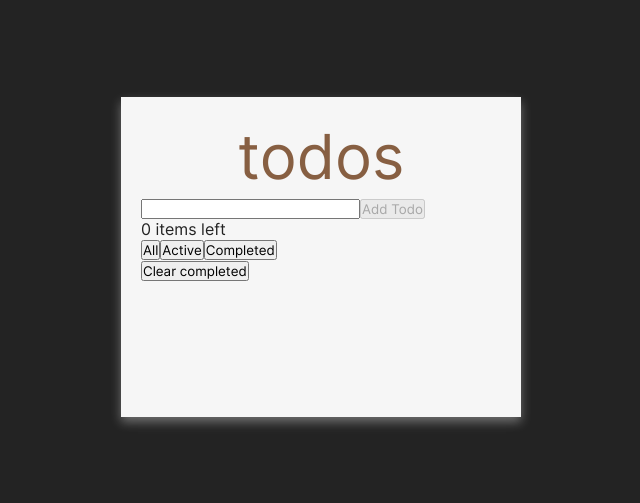
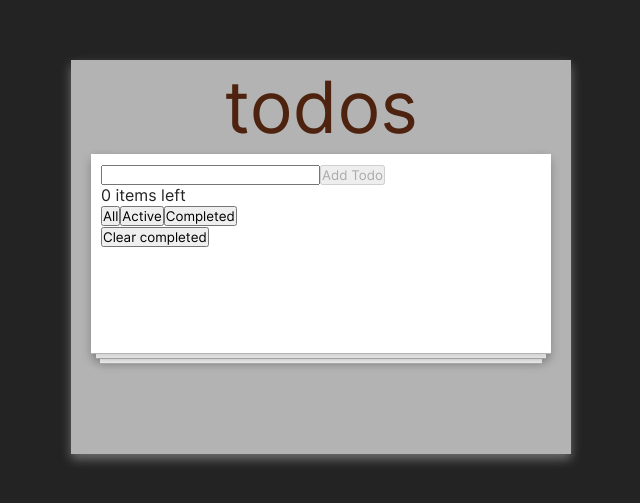
Before and after one commit to Andryuha-Nikolaev/todo-list, a React (Create React App) app: page / in a window 1280 px wide. Shown: the part 143-646 px from the top of the page, without its empty margins (319-959 px from the left). Built offline with nearby package versions, Linux system fonts and the light colour scheme.

Commit message:
#add #style - todo block

```diff
--- a/src/components/todo/TodoBlock/TodoBlock.module.scss
+++ b/src/components/todo/TodoBlock/TodoBlock.module.scss
@@ -9,16 +9,15 @@
 }
 
 .wrap {
-  min-height: 40vh;
   background-color: $background;
-  padding: 20px 20px 70px;
+  padding: 0 20px 100px;
   width: 100%;
-  max-width: 400px;
+  max-width: 500px;
   box-shadow: rgba(255, 255, 255, 0.35) 0px 5px 10px;
 }
 
 .title {
-  font-size: 62px;
+  font-size: 72px;
   line-height: 1.3;
   font-weight: 400;
   color: $brown;
--- a/src/components/todo/TodoList/TodoList.module.scss
+++ b/src/components/todo/TodoList/TodoList.module.scss
@@ -1,3 +1,47 @@
+@import '../../../scss/variables';
+
+.block {
+  position: relative;
+}
+
+.wrap {
+  position: relative;
+  background-color: $white;
+  box-shadow: rgba(0, 0, 0, 0.2) 0px 5px 10px;
+  border-bottom: 1px solid $background;
+  padding: 10px;
+
+  min-height: 25vh;
+}
+
+.background {
+  position: absolute;
+  display: block;
+  width: 98%;
+  margin: 0 auto;
+  height: 100%;
+  left: 0;
+  right: 0;
+  top: 5px;
+  background-color: $white;
+  box-shadow: rgba(0, 0, 0, 0.2) 0 0 10px;
+  border-bottom: 1px solid $background;
+}
+
+.background2 {
+  position: absolute;
+  display: block;
+  width: 96%;
+  margin: 0 auto;
+  height: 100%;
+  left: 0;
+  right: 0;
+  top: 10px;
+  background-color: $white;
+  box-shadow: rgba(0, 0, 0, 0.2) 0 0 10px;
+  border-bottom: 1px solid $background;
+}
+
 .list {
   display: flex;
   flex-direction: column;
--- a/src/components/todo/TodoList/TodoList.tsx
+++ b/src/components/todo/TodoList/TodoList.tsx
@@ -61,7 +61,11 @@ const TodoList = () => {
   };
 
   return (
-    <div>
+    <div className={s['block']}>
+      <div className={s['background2']} />
+      <div className={s['background']} />
+
+      <div className={s['wrap']}>
         <TodoForm onSubmit={handleNewTodo} />
         <ul className={s['list']}>
           {todos
@@ -86,6 +90,7 @@ const TodoList = () => {
           <ClearCompletedBtn onClick={handleClearCompleted} />
         </div>
       </div>
+    </div>
   );
 };
 
--- a/src/scss/_variables.scss
+++ b/src/scss/_variables.scss
@@ -1,5 +1,6 @@
 $black: #232323;
-$brown: #875f42;
-$background: #f6f6f6;
+$white: #fff;
+$brown: #4d220e;
+$background: #b3b3b3;
 
 $duration: 0.15s;
```
Lines whose indentation alone changed are shown as unchanged.
